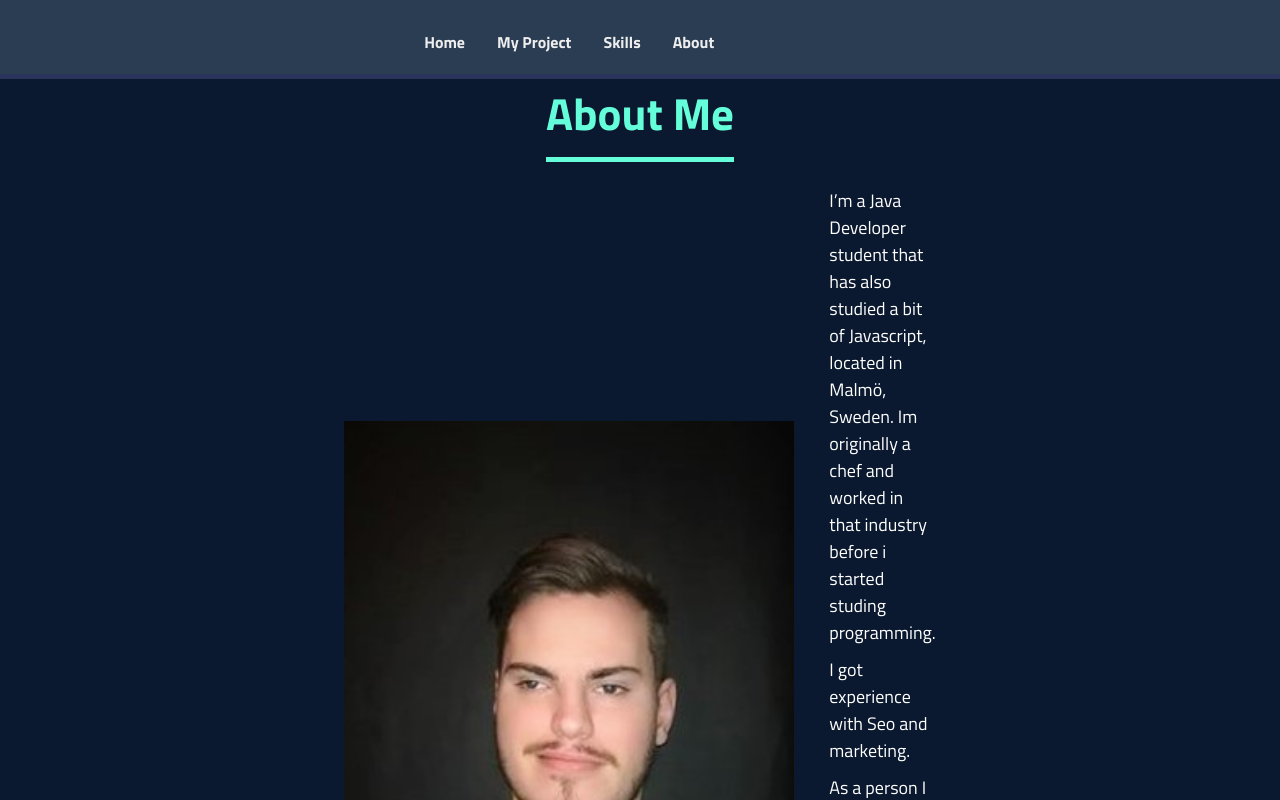
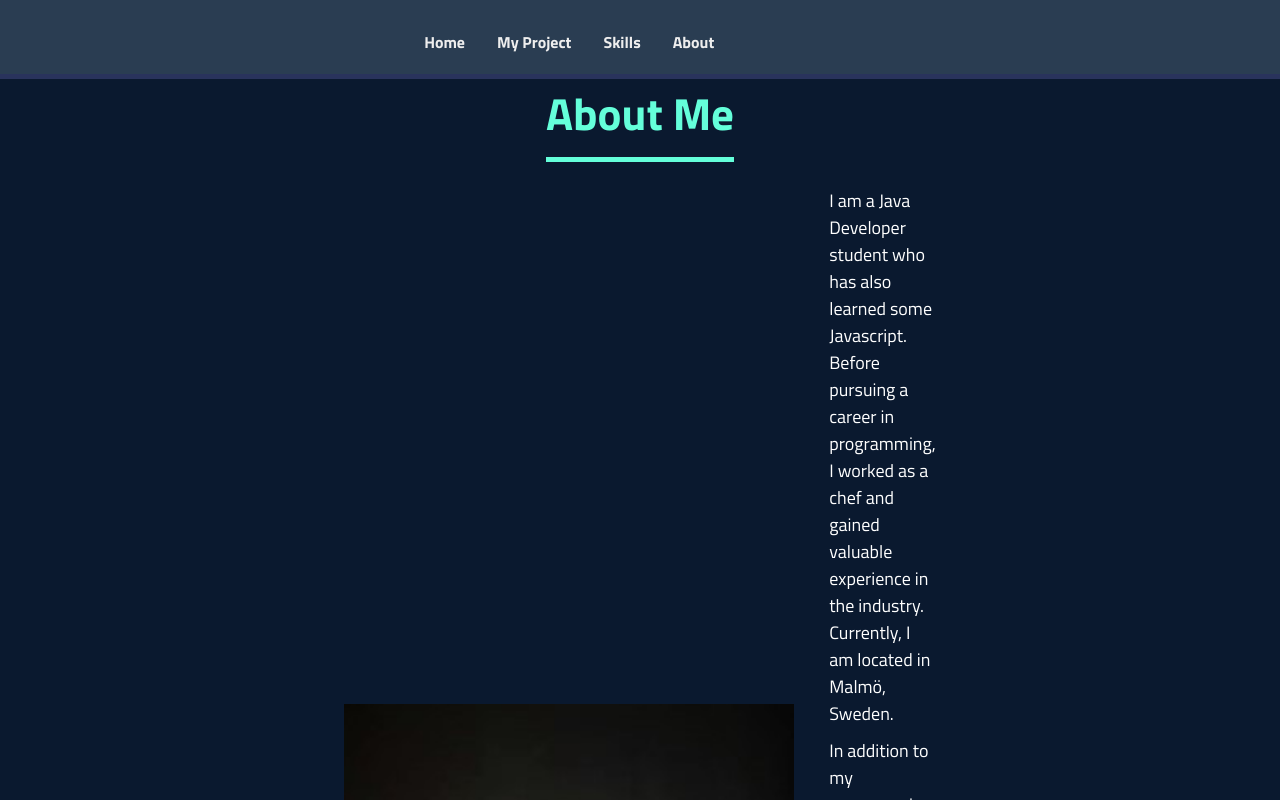
Before and after one commit to robingrit/vite-profile-deployment, a React (Vite) app: page / in a window 1280 px wide. Both pictures are taken after a click on the link "About". Shown: the top 800 px of the page. Built offline with nearby package versions, Linux system fonts and the light colour scheme.

Commit message:
About page

```diff
--- a/src/components/About.jsx
+++ b/src/components/About.jsx
@@ -21,16 +21,15 @@ function About() {
         </article>
         <article>
           <p id="about_text">
-            I’m a Java Developer student that has also studied a bit of
-            Javascript, located in Malmö, Sweden. Im originally a chef and
-            worked in that industry before i started studing programming.
+          I am a Java Developer student who has also learned some Javascript. Before pursuing a career in programming,
+           I worked as a chef and gained valuable experience in the industry. Currently, I am located in Malmö, Sweden.
           </p>
-          <p id="about_text">I got experience with Seo and marketing.</p>
+          <p id="about_text">In addition to my programming skills, I have also gained experience with SEO and marketing. As a person, I am hard-working, determined, and able to handle stress well.
+          I am always open to trying new things and seeking new challenges and opportunities to learn and grow.</p>
 
           <p id="about_text">
-            As a person I am hard worker, determined, stress resistant and
-            always interested in trying new things. Working in a team I trust
-            and enjoy working with is more important to me than the work itself.
+          For me, working with a team that I trust and enjoy working with is more important than the work itself.
+           I value collaboration and believe that it is crucial for achieving success in any project.
           </p>
         </article>
       </div>
```
Also changed, not shown: 3 other files (tests, documents, lock files or other folders).
